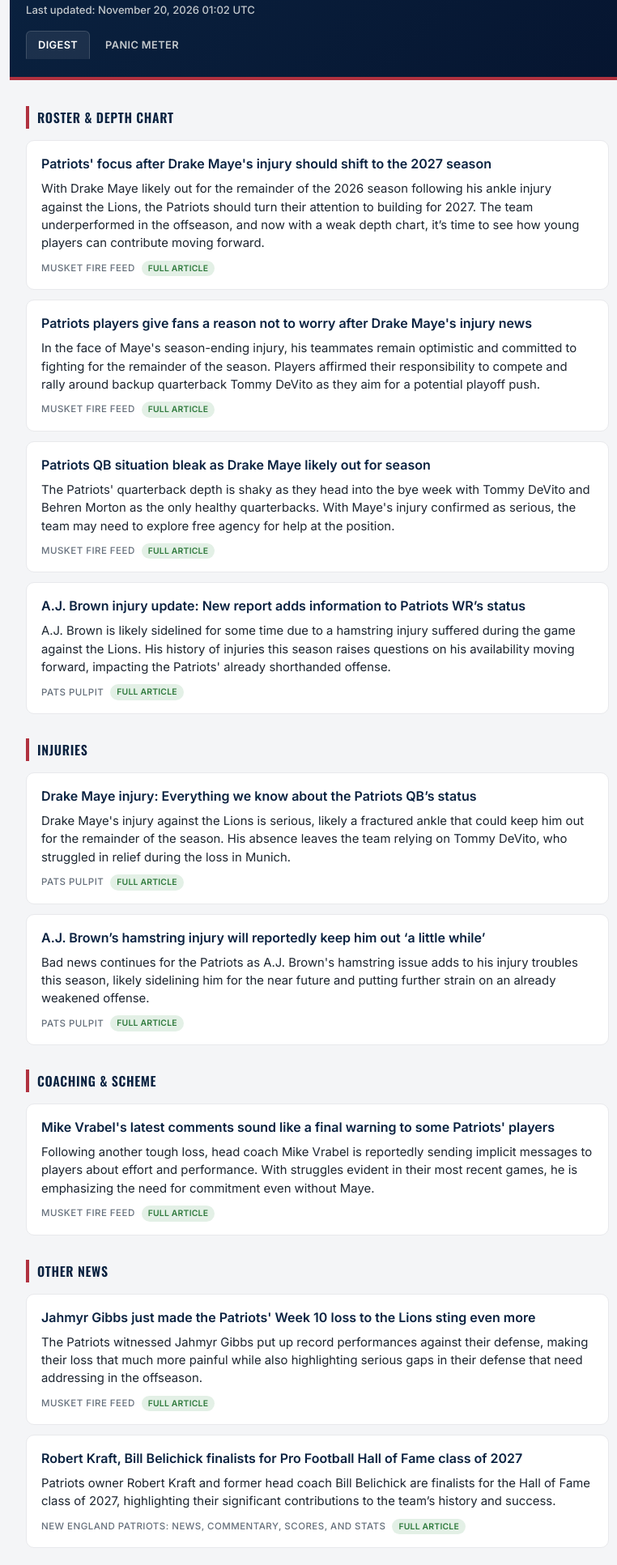
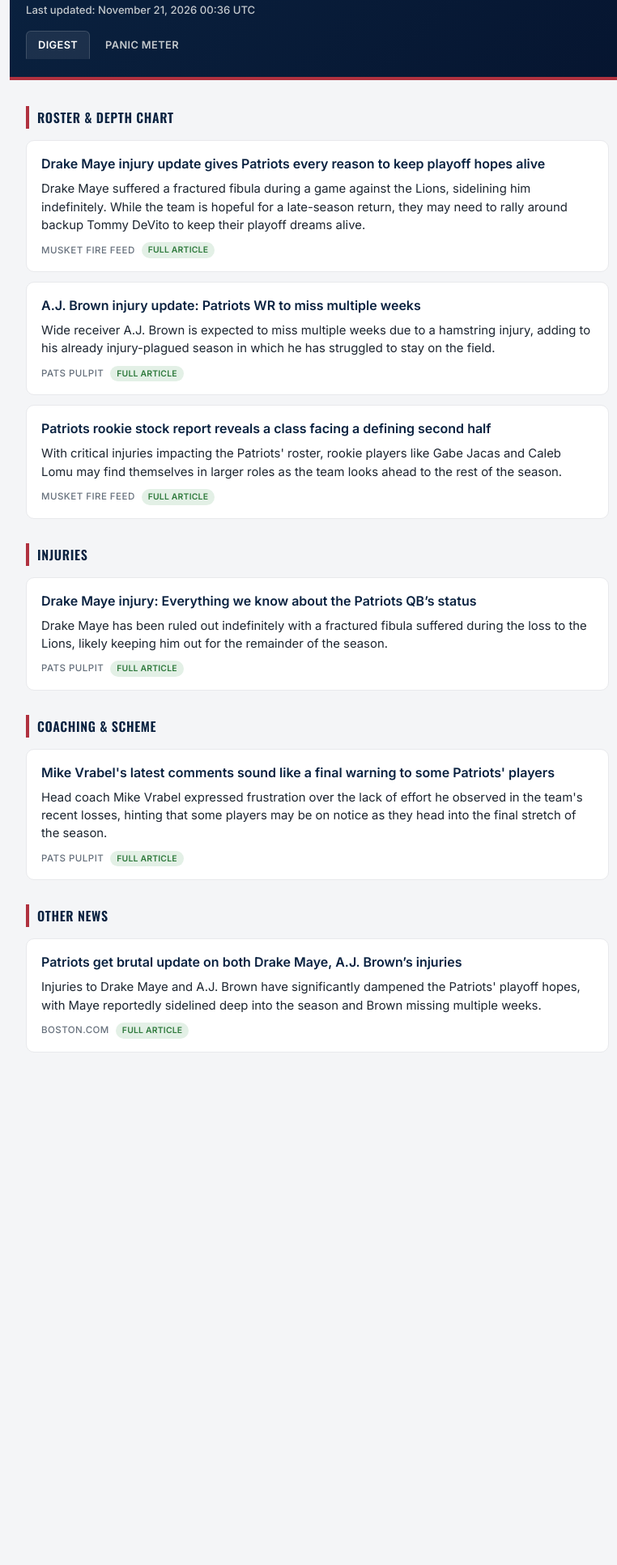
Before and after one commit to Brooks-Burt/news-digest, a plain HTML site: page docs/index.html in a window 1280 px wide. Shown: the part 85-2018 px from the top of the page at 81% size, without its empty margins (248-1010 px from the left). After the commit the page ends 1445 px from the top, so only its background shows below. Drawn offline with nearby package versions, Linux system fonts and the light colour scheme.

Commit message:
Update daily digest

```diff
--- a/docs/index.html
+++ b/docs/index.html
@@ -136,7 +136,7 @@
 <body>
   <header>
     <h1>Patriots Camp Digest</h1>
-    <div class="updated">Last updated: November 20, 2026 01:02 UTC</div>
+    <div class="updated">Last updated: November 21, 2026 00:36 UTC</div>
     <nav>
       <a href="index.html" class="active">Digest</a>
       <a href="overreactions.html" class="">Panic Meter</a>
@@ -146,34 +146,26 @@
                 <section class="group">
                     <h2>Roster &amp; Depth Chart</h2>
                     <ul><li class="item">
-                    <a class="headline" href="https://musketfire.com/patriots-focus-after-drake-maye-s-injury-should-shift-to-the-2027-season-01m7k23pcqag?utm_source=RSS" target="_blank" rel="noopener">Patriots&#x27; focus after Drake Maye&#x27;s injury should shift to the 2027 season</a>
-                    <p class="summary">With Drake Maye likely out for the remainder of the 2026 season following his ankle injury against the Lions, the Patriots should turn their attention to building for 2027. The team underperformed in the offseason, and now with a weak depth chart, it’s time to see how young players can contribute moving forward.</p>
+                    <a class="headline" href="https://musketfire.com/drake-maye-injury-update-gives-patriots-every-reason-to-keep-playoff-hopes-alive-01m7x6zn1msz?utm_source=RSS" target="_blank" rel="noopener">Drake Maye injury update gives Patriots every reason to keep playoff hopes alive</a>
+                    <p class="summary">Drake Maye suffered a fractured fibula during a game against the Lions, sidelining him indefinitely. While the team is hopeful for a late-season return, they may need to rally around backup Tommy DeVito to keep their playoff dreams alive.</p>
                     <div class="meta">
                         <span class="source">Musket Fire Feed</span>
                         <span class="badge badge-full">Full article</span>
                     </div>
                 </li>
 <li class="item">
-                    <a class="headline" href="https://musketfire.com/patriots-players-give-fans-a-reason-not-to-worry-after-drake-maye-s-injury-news-01m7jg1w33wx?utm_source=RSS" target="_blank" rel="noopener">Patriots players give fans a reason not to worry after Drake Maye&#x27;s injury news</a>
-                    <p class="summary">In the face of Maye&#x27;s season-ending injury, his teammates remain optimistic and committed to fighting for the remainder of the season. Players affirmed their responsibility to compete and rally around backup quarterback Tommy DeVito as they aim for a potential playoff push.</p>
+                    <a class="headline" href="https://www.patspulpit.com/new-england-patriots-injuries/144877/aj-brown-injury-update-patriots-wide-receiver-hamstring" target="_blank" rel="noopener">A.J. Brown injury update: Patriots WR to miss multiple weeks</a>
+                    <p class="summary">Wide receiver A.J. Brown is expected to miss multiple weeks due to a hamstring injury, adding to his already injury-plagued season in which he has struggled to stay on the field.</p>
                     <div class="meta">
-                        <span class="source">Musket Fire Feed</span>
+                        <span class="source">Pats Pulpit</span>
                         <span class="badge badge-full">Full article</span>
                     </div>
                 </li>
 <li class="item">
-                    <a class="headline" href="https://musketfire.com/a-drake-maye-less-patriots-team-has-a-lot-to-prove-the-rest-of-the-2026-season-01m7mafcqm16?utm_source=RSS" target="_blank" rel="noopener">Patriots QB situation bleak as Drake Maye likely out for season</a>
-                    <p class="summary">The Patriots&#x27; quarterback depth is shaky as they head into the bye week with Tommy DeVito and Behren Morton as the only healthy quarterbacks. With Maye&#x27;s injury confirmed as serious, the team may need to explore free agency for help at the position.</p>
+                    <a class="headline" href="https://musketfire.com/patriots-rookie-stock-report-reveals-a-class-facing-a-defining-second-half-01m7r1yfdz4a?utm_source=RSS" target="_blank" rel="noopener">Patriots rookie stock report reveals a class facing a defining second half</a>
+                    <p class="summary">With critical injuries impacting the Patriots&#x27; roster, rookie players like Gabe Jacas and Caleb Lomu may find themselves in larger roles as the team looks ahead to the rest of the season.</p>
                     <div class="meta">
                         <span class="source">Musket Fire Feed</span>
-                        <span class="badge badge-full">Full article</span>
-                    </div>
-                </li>
-<li class="item">
-                    <a class="headline" href="https://www.patspulpit.com/new-england-patriots-injuries/144766/aj-brown-injury-update-new-report-hamstring?utm_source=RSS" target="_blank" rel="noopener">A.J. Brown injury update: New report adds information to Patriots WR’s status</a>
-                    <p class="summary">A.J. Brown is likely sidelined for some time due to a hamstring injury suffered during the game against the Lions. His history of injuries this season raises questions on his availability moving forward, impacting the Patriots&#x27; already shorthanded offense.</p>
-                    <div class="meta">
-                        <span class="source">Pats Pulpit</span>
                         <span class="badge badge-full">Full article</span>
                     </div>
                 </li></ul>
@@ -182,16 +174,8 @@
                 <section class="group">
                     <h2>Injuries</h2>
                     <ul><li class="item">
-                    <a class="headline" href="https://www.patspulpit.com/new-england-patriots/injuries/144491/drake-maye-injury-update-patriots-vs-lions?utm_source=RSS" target="_blank" rel="noopener">Drake Maye injury: Everything we know about the Patriots QB’s status</a>
-                    <p class="summary">Drake Maye&#x27;s injury against the Lions is serious, likely a fractured ankle that could keep him out for the remainder of the season. His absence leaves the team relying on Tommy DeVito, who struggled in relief during the loss in Munich.</p>
-                    <div class="meta">
-                        <span class="source">Pats Pulpit</span>
-                        <span class="badge badge-full">Full article</span>
-                    </div>
-                </li>
-<li class="item">
-                    <a class="headline" href="https://www.boston.com/sports/new-england-patriots/2026/11/18/new-england-patriots-injury-update-a-j-brown-hamstring-nfl-football/?utm_source=RSS" target="_blank" rel="noopener">A.J. Brown’s hamstring injury will reportedly keep him out ‘a little while’</a>
-                    <p class="summary">Bad news continues for the Patriots as A.J. Brown&#x27;s hamstring issue adds to his injury troubles this season, likely sidelining him for the near future and putting further strain on an already weakened offense.</p>
+                    <a class="headline" href="https://www.patspulpit.com/new-england-patriots/injuries/144491/drake-maye-injury-update-patriots-vs-lions" target="_blank" rel="noopener">Drake Maye injury: Everything we know about the Patriots QB’s status</a>
+                    <p class="summary">Drake Maye has been ruled out indefinitely with a fractured fibula suffered during the loss to the Lions, likely keeping him out for the remainder of the season.</p>
                     <div class="meta">
                         <span class="source">Pats Pulpit</span>
                         <span class="badge badge-full">Full article</span>
@@ -202,10 +186,10 @@
                 <section class="group">
                     <h2>Coaching &amp; Scheme</h2>
                     <ul><li class="item">
-                    <a class="headline" href="https://musketfire.com/mike-vrabel-s-latest-comments-sound-like-a-final-warning-to-some-patriots-players-01m7nhch9p90?utm_source=RSS" target="_blank" rel="noopener">Mike Vrabel&#x27;s latest comments sound like a final warning to some Patriots&#x27; players</a>
-                    <p class="summary">Following another tough loss, head coach Mike Vrabel is reportedly sending implicit messages to players about effort and performance. With struggles evident in their most recent games, he is emphasizing the need for commitment even without Maye.</p>
+                    <a class="headline" href="https://www.patspulpit.com/mike-vrabel-s-latest-comments-sound-like-a-final-warning-to-some-patriots-players-01m7nhch9p90?utm_source=RSS" target="_blank" rel="noopener">Mike Vrabel&#x27;s latest comments sound like a final warning to some Patriots&#x27; players</a>
+                    <p class="summary">Head coach Mike Vrabel expressed frustration over the lack of effort he observed in the team&#x27;s recent losses, hinting that some players may be on notice as they head into the final stretch of the season.</p>
                     <div class="meta">
-                        <span class="source">Musket Fire Feed</span>
+                        <span class="source">Pats Pulpit</span>
                         <span class="badge badge-full">Full article</span>
                     </div>
                 </li></ul>
@@ -214,18 +198,10 @@
                 <section class="group">
                     <h2>Other News</h2>
                     <ul><li class="item">
-                    <a class="headline" href="https://musketfire.com/jahmyr-gibbs-just-made-the-patriots-week-10-loss-to-the-lions-sting-even-more-01m7r2mqxbfp?utm_source=RSS" target="_blank" rel="noopener">Jahmyr Gibbs just made the Patriots&#x27; Week 10 loss to the Lions sting even more</a>
-                    <p class="summary">The Patriots witnessed Jahmyr Gibbs put up record performances against their defense, making their loss that much more painful while also highlighting serious gaps in their defense that need addressing in the offseason.</p>
+                    <a class="headline" href="https://www.boston.com/sports/new-england-patriots/2026/11/20/drake-maye-a-j-brown-injury-update-fracture-fractured-fibula-lions-hamstring-detroit-new-england-patriots/" target="_blank" rel="noopener">Patriots get brutal update on both Drake Maye, A.J. Brown’s injuries</a>
+                    <p class="summary">Injuries to Drake Maye and A.J. Brown have significantly dampened the Patriots&#x27; playoff hopes, with Maye reportedly sidelined deep into the season and Brown missing multiple weeks.</p>
                     <div class="meta">
-                        <span class="source">Musket Fire Feed</span>
-                        <span class="badge badge-full">Full article</span>
-                    </div>
-                </li>
-<li class="item">
-                    <a class="headline" href="https://www.boston.com/sports/new-england-patriots/2026/11/19/robert-kraft-bill-belichick-finalists-for-pro-football-hall-of-fame-class-of-2027/?utm_source=RSS" target="_blank" rel="noopener">Robert Kraft, Bill Belichick finalists for Pro Football Hall of Fame class of 2027</a>
-                    <p class="summary">Patriots owner Robert Kraft and former head coach Bill Belichick are finalists for the Hall of Fame class of 2027, highlighting their significant contributions to the team’s history and success.</p>
-                    <div class="meta">
-                        <span class="source">New England Patriots: News, commentary, scores, and stats</span>
+                        <span class="source">Boston.com</span>
                         <span class="badge badge-full">Full article</span>
                     </div>
                 </li></ul>
```
Also changed, not shown: docs/overreactions.html (+21 -29 lines).
